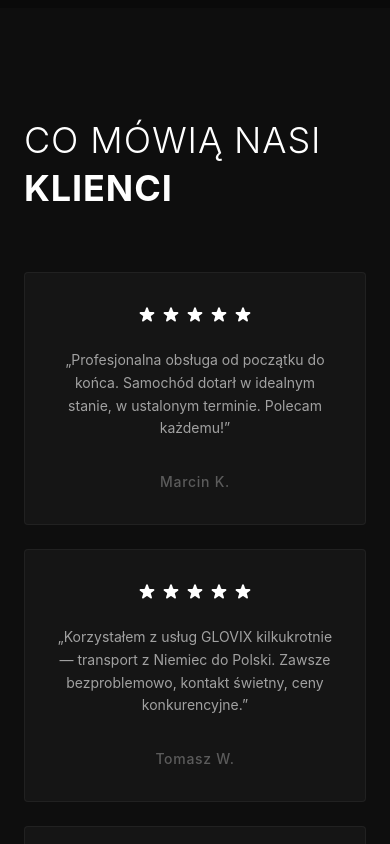
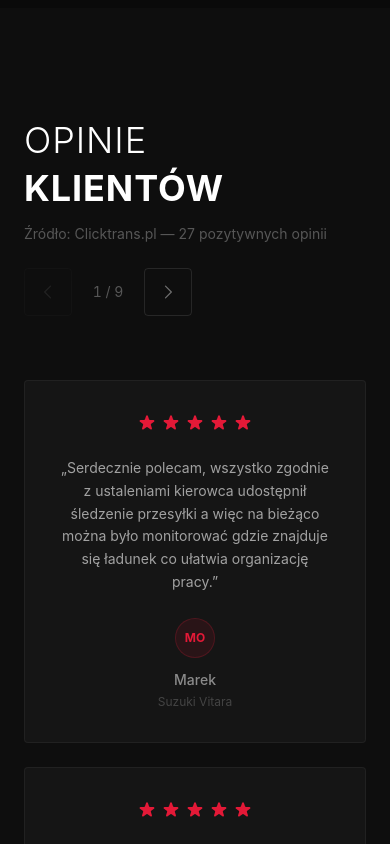
Before and after one commit to adix65/glovix.eu, a Next.js app: page / in a window 390 px wide. Shown: the part 4800-5644 px from the top of the page. Built offline with nearby package versions, Linux system fonts and the light colour scheme.

Commit message:
Add real Clicktrans reviews and update phone/WhatsApp number
Replace placeholder testimonials with 27 real customer reviews from
Clicktrans.pl with pagination. Set phone and WhatsApp to 518 296 379.

https://claude.ai/code/session_01TYmNWL91gcu4yo4q63gvF9

```diff
--- a/src/app/page.tsx
+++ b/src/app/page.tsx
@@ -2,9 +2,9 @@
 
 import { useState, useEffect, useCallback } from "react";
 
-const PHONE = "+48XXXXXXXXX";
+const PHONE = "+48518296379";
 const EMAIL = "kontakt@glovix.eu";
-const WHATSAPP = "+48XXXXXXXXX";
+const WHATSAPP = "+48518296379";
 
 /* ───────────────────────── NAVBAR (fostla-style: logo center, menu btn right) ── */
 const MENU_ITEMS = [
@@ -363,30 +363,77 @@ function Fleet() {
 /* ───────────────────────── TESTIMONIALS ── */
 function Testimonials() {
   const reviews = [
-    { text: "Profesjonalna obsługa od początku do końca. Samochód dotarł w idealnym stanie, w ustalonym terminie. Polecam każdemu!", name: "Marcin K." },
-    { text: "Korzystałem z usług GLOVIX kilkukrotnie — transport z Niemiec do Polski. Zawsze bezproblemowo, kontakt świetny, ceny konkurencyjne.", name: "Tomasz W." },
-    { text: "Bardzo sprawna realizacja zlecenia. Auto odebrane z aukcji i dostarczone pod dom w 3 dni. Na pewno skorzystam ponownie.", name: "Anna S." },
+    { initials: "MO", name: "Marek", vehicle: "Suzuki Vitara", text: "Serdecznie polecam, wszystko zgodnie z ustaleniami kierowca udostępnił śledzenie przesyłki a więc na bieżąco można było monitorować gdzie znajduje się ładunek co ułatwia organizację pracy." },
+    { initials: "FK", name: "Florian", vehicle: "Citroen C3 x 1, Citroen C3 AirCross x 1", text: "Absolut empfehlenswert. Schnell und zuverlässig. Fahrer war immer erreichbar und hat auf Wunsch Rückmeldung gegeben. Sehr gerne wieder - Vielen Dank" },
+    { initials: "AA", name: "Adrian", vehicle: "Opel Astra", text: "Mega polecam!" },
+    { initials: "KS", name: "Kamil", vehicle: "Opel Astra", text: "Wszystko ok szybko i sprawnie" },
+    { initials: "DL", name: "Denis", vehicle: "Mazda RX-8", text: "Tutto perfetto e puntuale" },
+    { initials: "PF", name: "Paolo", vehicle: "Dacia Dokker", text: "Sono rimasto molto soddisfatto del servizio. Comunicazione chiara, servizio efficiente, sono stati rispettati i tempi di consegna. Sicuramente ho trovato un riferimento affidabile e sicuro per le prossime volte. Grazie Bartek" },
+    { initials: "KS", name: "Karol", vehicle: "Audi A4", text: "Serdecznie polecam przewoźnika." },
+    { initials: "GS", name: "Giuseppe", vehicle: "Aixam", text: "Persona seria e professionale al massimo, trasporto avvenuto nei tempi previsti senza alcun problema e ad un prezzo onesto. Consigliatissimo" },
+    { initials: "GK", name: "Georgios", vehicle: "Renault Captur", text: "Very professional and helpful. Car was delivered within the accepted time frame. Highly recommended!!!" },
+    { initials: "RK", name: "Rafael", vehicle: "Ford Nugget Transit Camper", text: "Szybko bez problemowo Polecam" },
+    { initials: "RB", name: "Roman", vehicle: "Renault Kangoo Maxi", text: "Alle wie vereinbart, danke :)" },
+    { initials: "PŁ", name: "Paweł", vehicle: "Peugeot Expert", text: "Wszystko ok, polecam" },
+    { initials: "MT", name: "Mariusz", vehicle: "Łyżka do koparki", text: "Polecam, wszystko zgodnie z ustaleniami - dobry kontakt, terminowe dostarczenie i odebranie. POLECAM!" },
+    { initials: "SN", name: "Stefan", vehicle: "Volkswagen Golf", text: "Alles bestens! Vielen Dank" },
+    { initials: "PK", name: "Peter", vehicle: "Volkswagen Transporter", text: "Hat alles perfekt geklappt sehr zu empfehlen. Top" },
+    { initials: "PO", name: "Przemyslaw", vehicle: "Fiat Ducato", text: "Polecam, szybki przyjazd wieczorem, duże auto do przewiezienia miałem, daleka trasa, dostarczone szybko, na drugi dzień." },
+    { initials: "EL", name: "Enzo", vehicle: "Ford Spartan", text: "Amazing service." },
+    { initials: "SP", name: "Sławek", vehicle: "Renault Clio", text: "Pełna profeska, gość mega słowny i punktualny nawet zmieniając miejsce rozładunku nie było żadnego problemu dziękuję i polecam tą firmę!!!" },
+    { initials: "OK", name: "Oskar", vehicle: "Audi Cabriolet", text: "Bardzo profesjonalnie, dobra komunikacja, bardzo sympatyczny gość. Gorąco polecam" },
+    { initials: "PR", name: "Przemek", vehicle: "BMW 5 Series", text: "Wszystko dobrze, dobra cena, dobry kontakt i szybko dostarczona przesyłka. Polecam!" },
+    { initials: "ŁM", name: "Łukasz", vehicle: "Citroen DS3", text: "Szybki kontakt, sprawnie i w dobrej cenie zrealizowany transport mojego Citroena DS3. Wszystko tak jak być powinno. POLECAM" },
+    { initials: "ŁP", name: "Łukasz", vehicle: "Nissan Pathfinder", text: "Bardzo miły i rzetelny przewoźnik, polecam z całą pewnością" },
+    { initials: "WD", name: "Wojciech", vehicle: "Citroen C3", text: "Kontakt bardzo konkretny i rzeczowy, żadnych problemów. Godny zaufania. Polecam!!!" },
+    { initials: "TG", name: "Tadeusz", vehicle: "Ford Pickup", text: "Wszystko w najlepszym porządku dostarczony samochód w całości według ustalonych terminów. Polecam." },
+    { initials: "AT", name: "Andrzej", vehicle: "Lexus RX", text: "Bez problemowo, solidnie i sympatycznie." },
+    { initials: "KL", name: "Kamil", vehicle: "Mazda 5", text: "Super transport miły kontakt punktualny bez problemu z dogadaniem tematu. Po prostu super, na pewno nie raz skorzystam jeszcze z tego transportu" },
+    { initials: "PT", name: "Patryk", vehicle: "FSO Polonez", text: "Wszystko w porządku według ustaleń, świetny kontakt. Polecam" },
   ];
+
+  const [page, setPage] = useState(0);
+  const perPage = 3;
+  const totalPages = Math.ceil(reviews.length / perPage);
+  const visible = reviews.slice(page * perPage, page * perPage + perPage);
 
   return (
     <section className="bg-[#0e0e0e] py-28">
       <div className="max-w-7xl mx-auto px-6 sm:px-8">
-        <div className="mb-16">
-          <h2 className="text-4xl sm:text-5xl font-light uppercase tracking-wide">Co mówią nasi</h2>
-          <h3 className="text-4xl sm:text-5xl font-bold uppercase tracking-wide mt-2">Klienci</h3>
+        <div className="flex flex-col sm:flex-row sm:items-end sm:justify-between mb-16 gap-6">
+          <div>
+            <h2 className="text-4xl sm:text-5xl font-light uppercase tracking-wide">Opinie</h2>
+            <h3 className="text-4xl sm:text-5xl font-bold uppercase tracking-wide mt-2">Klientów</h3>
+            <p className="text-white/30 text-sm mt-4">Źródło: Clicktrans.pl — {reviews.length} pozytywnych opinii</p>
+          </div>
+          <div className="flex items-center gap-3">
+            <button onClick={() => setPage((p) => Math.max(0, p - 1))} disabled={page === 0} className="w-12 h-12 border border-white/10 rounded flex items-center justify-center text-white/40 hover:text-white hover:border-[#E31937] transition-all disabled:opacity-20 disabled:hover:border-white/10 disabled:hover:text-white/40">
+              <svg className="w-5 h-5" fill="none" stroke="currentColor" viewBox="0 0 24 24"><path strokeLinecap="round" strokeLinejoin="round" strokeWidth={1.5} d="M15 19l-7-7 7-7" /></svg>
+            </button>
+            <span className="text-white/30 text-sm tabular-nums min-w-[3rem] text-center">{page + 1} / {totalPages}</span>
+            <button onClick={() => setPage((p) => Math.min(totalPages - 1, p + 1))} disabled={page === totalPages - 1} className="w-12 h-12 border border-white/10 rounded flex items-center justify-center text-white/40 hover:text-white hover:border-[#E31937] transition-all disabled:opacity-20 disabled:hover:border-white/10 disabled:hover:text-white/40">
+              <svg className="w-5 h-5" fill="none" stroke="currentColor" viewBox="0 0 24 24"><path strokeLinecap="round" strokeLinejoin="round" strokeWidth={1.5} d="M9 5l7 7-7 7" /></svg>
+            </button>
+          </div>
         </div>
         <div className="grid md:grid-cols-3 gap-6">
-          {reviews.map((r) => (
-            <div key={r.name} className="bg-[#151515] border border-white/5 rounded p-8 sm:p-10">
+          {visible.map((r, idx) => (
+            <div key={page * perPage + idx} className="bg-[#151515] border border-white/5 rounded p-8 sm:p-10 flex flex-col">
               <div className="flex gap-1 justify-center mb-6">
                 {[...Array(5)].map((_, i) => (
-                  <svg key={i} className="w-5 h-5 text-white" fill="currentColor" viewBox="0 0 20 20">
+                  <svg key={i} className="w-5 h-5 text-[#E31937]" fill="currentColor" viewBox="0 0 20 20">
                     <path d="M9.049 2.927c.3-.921 1.603-.921 1.902 0l1.07 3.292a1 1 0 00.95.69h3.462c.969 0 1.371 1.24.588 1.81l-2.8 2.034a1 1 0 00-.364 1.118l1.07 3.292c.3.921-.755 1.688-1.54 1.118l-2.8-2.034a1 1 0 00-1.175 0l-2.8 2.034c-.784.57-1.838-.197-1.539-1.118l1.07-3.292a1 1 0 00-.364-1.118L2.98 8.72c-.783-.57-.38-1.81.588-1.81h3.461a1 1 0 00.951-.69l1.07-3.292z" />
                   </svg>
                 ))}
               </div>
-              <p className="text-white/60 text-sm leading-relaxed text-center mb-8">&bdquo;{r.text}&rdquo;</p>
-              <p className="text-white/30 text-sm text-center font-medium tracking-wider">{r.name}</p>
+              <p className="text-white/60 text-sm leading-relaxed text-center mb-6 flex-1">&bdquo;{r.text}&rdquo;</p>
+              <div className="text-center">
+                <div className="w-10 h-10 bg-[#E31937]/10 border border-[#E31937]/20 rounded-full flex items-center justify-center mx-auto mb-3">
+                  <span className="text-[#E31937] text-xs font-bold">{r.initials}</span>
+                </div>
+                <p className="text-white/50 text-sm font-medium">{r.name}</p>
+                <p className="text-white/20 text-xs mt-1">{r.vehicle}</p>
+              </div>
             </div>
           ))}
         </div>
```
Also changed, not shown: 3 other files (tests, documents, lock files or other folders).
